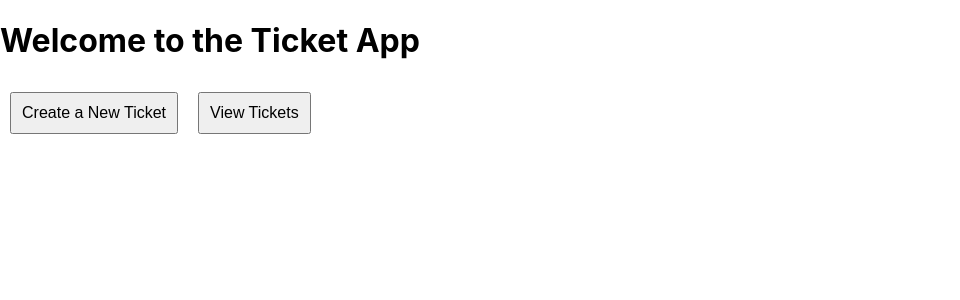
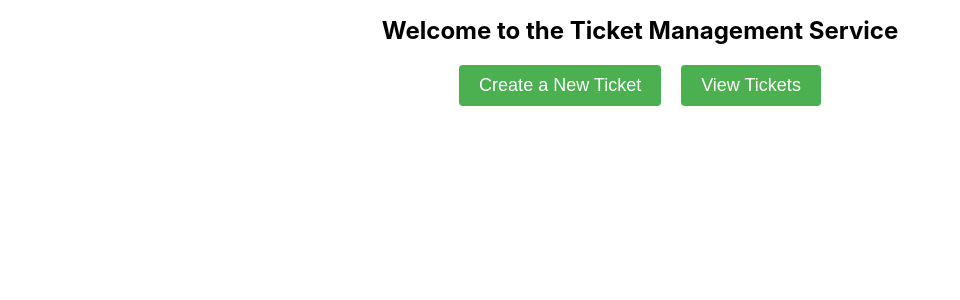
Before and after one commit to arun07aj/ticket-management-service, a React (Create React App) app in the folder webapp/: page / in a window 1280 px wide. Shown: the top 300 px of the page, without its empty margins (0-960 px from the left). Built offline with nearby package versions, Linux system fonts and the light colour scheme; the HTML template or start-up script is replaced by a standard one.

Commit message:
minor styling changes for Home page

```diff
--- a/webapp/src/components/Home.css
+++ b/webapp/src/components/Home.css
@@ -1,6 +1,25 @@
-/* src/components/Home.css */
+/* Home.css */
+.home-container {
+    text-align: center;
+}
+
+.home-heading {
+    margin-bottom: 20px;
+    font-size: 24px;
+}
+
 button {
-    margin: 10px;
-    padding: 10px;
-    font-size: 16px;
+    background-color: #4caf50;
+    color: white;
+    padding: 10px 20px;
+    font-size: 18px;
+    border: none;
+    border-radius: 4px;
+    cursor: pointer;
+    margin: 0 10px;
+    transition: background-color 0.3s ease; /* Add a smooth transition effect */
 }
+
+button:hover {
+    background-color: #45a049; /* Darker color on hover */
+}
--- a/webapp/src/components/Home.js
+++ b/webapp/src/components/Home.js
@@ -1,12 +1,11 @@
-// src/components/Home.js
 import React from 'react';
 import { Link } from 'react-router-dom';
-import './Home.css';
+import './Home.css'; // Import the CSS file
 
 function Home() {
     return (
-        <div>
-            <h1>Welcome to the Ticket App</h1>
+        <div className="home-container">
+            <h1 className="home-heading">Welcome to the Ticket Management Service</h1>
             <Link to="/create-ticket">
                 <button>Create a New Ticket</button>
             </Link>
```
